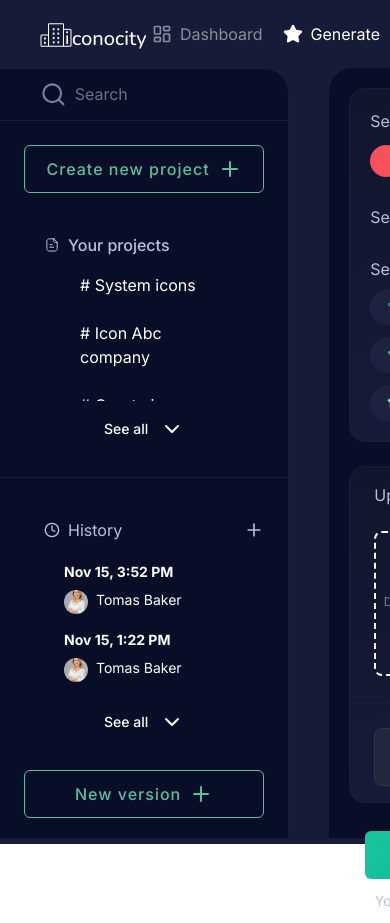
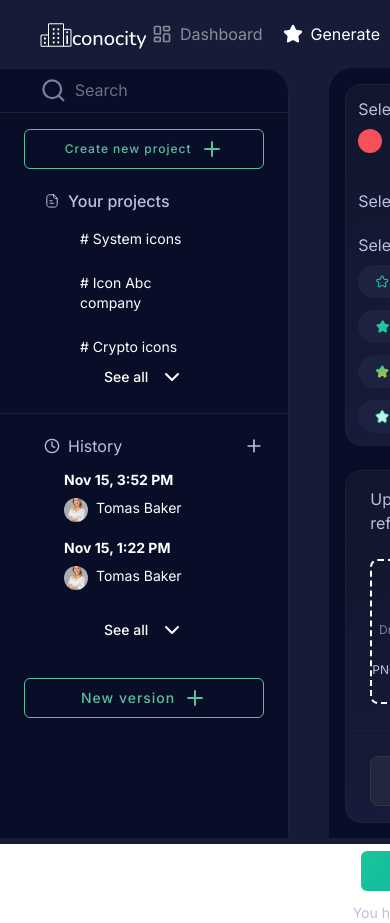
Before and after one commit to waqar16/sprint-dashboard, a Next.js app: page /dashboard/generate in a window 390 px wide. Shown: the top 923 px of the page. Built offline with nearby package versions, Linux system fonts and the light colour scheme.

Commit message:
responsivness

```diff
--- a/src/components/dashboard/generate/generate-left-side.tsx
+++ b/src/components/dashboard/generate/generate-left-side.tsx
@@ -64,7 +64,7 @@ const GenerateLeftSide = () => {
   return (
     <div className="w-80 xl:w-96 h-full bg-[#080e28] border-r border-t border-[#1C2037] text-white rounded-tr-[24px]">
       {/* Search Bar */}
-      <div className="flex items-center gap-2 border-b border-[#1C2037] px-10 py-3">
+      <div className="flex items-center gap-2 border-b border-[#1C2037] px-10 py-2 xl:py-3">
         <Search className="w-8 h-auto text-[#7C7F99]" />
         <Input
           type="text"
@@ -74,17 +74,17 @@ const GenerateLeftSide = () => {
       </div>
 
       {/* create new button */}
-      <div className="px-6 pt-6">
+      <div className="px-6 pt-4 xl:pt-6">
         <Button
           variant="outline"
-          className="w-full h-12 text-base text-[#5bbf9d] hover:bg-[#5bbf9d] tracking-[1px] flex items-center gap-2 bg-transparent border border-[#5bbf9d]"
+          className="w-full h-10 xl:h-12 text-xs xl:text-base text-[#5bbf9d] hover:bg-[#5bbf9d] tracking-[1px] flex items-center gap-2 bg-transparent border border-[#5bbf9d]"
         >
           Create new project <Plus />
         </Button>
       </div>
 
       {/* Your Projects */}
-      <div className="border-b border-[#1C2037] pb-7 px-6 mt-10">
+      <div className="border-b border-[#1C2037] pb-4 2xl:pb-7 px-6 mt-5 2xl:mt-10">
         <h2 className="flex items-center gap-2 text-base text-[#BAC0DD] font-medium px-5">
           <Icons.file />
           Your projects
@@ -99,7 +99,7 @@ const GenerateLeftSide = () => {
               <li key={index}>
                 <a
                   href="#"
-                  className="flex items-center rounded-md hover:bg-[#22263e] px-14 py-3"
+                  className="text-sm xl:text-base flex items-center rounded-md hover:bg-[#22263e] px-14 py-3"
                 >
                   <span>{project}</span>
                 </a>
@@ -107,10 +107,10 @@ const GenerateLeftSide = () => {
             ))}
           </ul>
         </div>
-        <div className="flex justify-end px-16">
+        <div className="flex justify-center px-16">
           <Button
             onClick={handleShowMoreProjects}
-            className="flex gap-3 text-white bg-transparent hover:bg-[#22263e] mt-2"
+            className="flex gap-3 text-white bg-transparent hover:bg-[#22263e] 2xl:mt-2"
           >
             {showMoreProjects ? "Show less" : "See all"}
             <ChevronDown
@@ -124,7 +124,7 @@ const GenerateLeftSide = () => {
       </div>
 
       {/* History */}
-      <div className=" pb-7 px-6 mt-10">
+      <div className=" pb-7 px-6 mt-5 2xl:mt-10">
         {/* title */}
         <div className="flex items-center justify-between text-[#BAC0DD]">
           <h2 className="flex items-center gap-2 text-base font-normal px-5">
@@ -137,7 +137,7 @@ const GenerateLeftSide = () => {
         {/* user info */}
         <div
           ref={historyRef}
-          className="overflow-hidden transition-all duration-500 ease-in-out mt-3"
+          className="overflow-hidden transition-all duration-500 ease-in-out mt-1 2xl:mt-3"
           style={{ height: "80px" }} // Adjust the initial height according to your needs
         >
           {historyItems
@@ -161,7 +161,7 @@ const GenerateLeftSide = () => {
               </div>
             ))}
         </div>
-        <div className="flex justify-end px-16">
+        <div className="flex justify-start px-16">
           <Button
             onClick={handleShowMoreHistory}
             className="flex gap-3 text-white bg-transparent hover:bg-[#22263e] mt-2"
@@ -181,7 +181,7 @@ const GenerateLeftSide = () => {
       <div className="px-6">
         <Button
           variant="outline"
-          className="w-full h-12 text-base text-[#5bbf9d] hover:bg-[#5bbf9d] tracking-[1px] flex items-center gap-2 bg-transparent border border-[#5bbf9d]"
+          className="w-full h-10 xl:h-12 text-sm xl:text-base text-[#5bbf9d] hover:bg-[#5bbf9d] tracking-[1px] flex items-center gap-2 bg-transparent border border-[#5bbf9d]"
         >
           New version <Plus />
         </Button>
--- a/src/components/dashboard/generate/generate-right-side-bar.tsx
+++ b/src/components/dashboard/generate/generate-right-side-bar.tsx
@@ -37,9 +37,9 @@ const GenerateRightSideBar = () => {
   };
 
   return (
-    <div className="h-full w-80 xl:w-96 bg-[#080e28] text-white rounded-tl-[24px] p-5">
+    <div className="h-full w-80 xl:w-96 bg-[#080e28] text-white rounded-tl-[24px] p-4 xl:p-5">
       {/* color picker tab */}
-      <div className="bg-colorPicker-gradient border  border-[#1C2037] rounded-2xl p-5">
+      <div className="bg-colorPicker-gradient border  border-[#1C2037] rounded-2xl p-3 xl:p-5">
         {/* color picker */}
         <ThemeColor setThemeColor={setThemeColor} themeColor={themeColor} />
 
@@ -50,7 +50,7 @@ const GenerateRightSideBar = () => {
         </div>
 
         {/* select style */}
-        <div className="mt-7">
+        <div className="mt-5 xl:mt-7">
           <h1 className="text-base text-[#BAC0DD]">Select shape</h1>
           <div className="flex flex-wrap gap-3 mt-2">
             {STAR_ICON.map(({ text, icon }, i) => (
@@ -59,7 +59,7 @@ const GenerateRightSideBar = () => {
                 className="flex gap-2 bg-[#1C223F] rounded-3xl px-4 py-2"
               >
                 {icon}
-                <span className="text-sm text-white">{text}</span>
+                <span className="text-xs xl:text-sm text-white">{text}</span>
               </div>
             ))}
           </div>
@@ -89,7 +89,7 @@ const GenerateRightSideBar = () => {
         </div>
 
         {/* add link tab  */}
-        <div className="flex gap-4 items-center  bg-link-added-gradient border border-[#32344A] rounded-lg mx-6 py-2 px-5">
+        <div className="flex gap-4 items-center  bg-link-added-gradient border border-[#32344A] rounded-lg mx-6 py-1 xl:py-2 px-5">
           <Input
             type="url"
             placeholder="Add file URL"
@@ -133,7 +133,7 @@ const GenerateRightSideBar = () => {
 
       {/* submit button */}
       <div className="px-4 mt-7">
-        <Button className="text-base w-full h-12 bg-generate-button-gradient">
+        <Button className="text-base w-full h-10 xl:h-12 bg-generate-button-gradient">
           Generate
         </Button>
       </div>
--- a/src/components/theme-color.tsx
+++ b/src/components/theme-color.tsx
@@ -53,7 +53,7 @@ const ThemeColor: React.FC<ThemeColorProps> = ({
       <h1 className="text-base text-[#BAC0DD] " style={{ color: themeColor }}>
         Select colors
       </h1>
-      <div className="flex justify-between mt-3">
+      <div className="flex justify-between mt-2 xl:mt-3">
         {/* default color */}
         <div className="flex gap-2">
           {defaultColor.map((color, i) => (
@@ -61,7 +61,7 @@ const ThemeColor: React.FC<ThemeColorProps> = ({
               key={i}
               //   bg={color}
               className={cn(
-                "w-8 bg-white h-8 rounded-full cursor-pointer"
+                "w-6 xl:w-8 h-6 xl:h-8 bg-white  rounded-full cursor-pointer"
                 // `bg-[${color}]`
               )}
               style={{
@@ -79,7 +79,7 @@ const ThemeColor: React.FC<ThemeColorProps> = ({
             width={40}
             height={40}
             alt="colorSvg"
-            className="w-8 h-auto cursor-pointer"
+            className="w-6 xl:w-8 h-auto cursor-pointer"
             onClick={() => setIsColorPicker(!isColorPicker)}
           />
 
```
